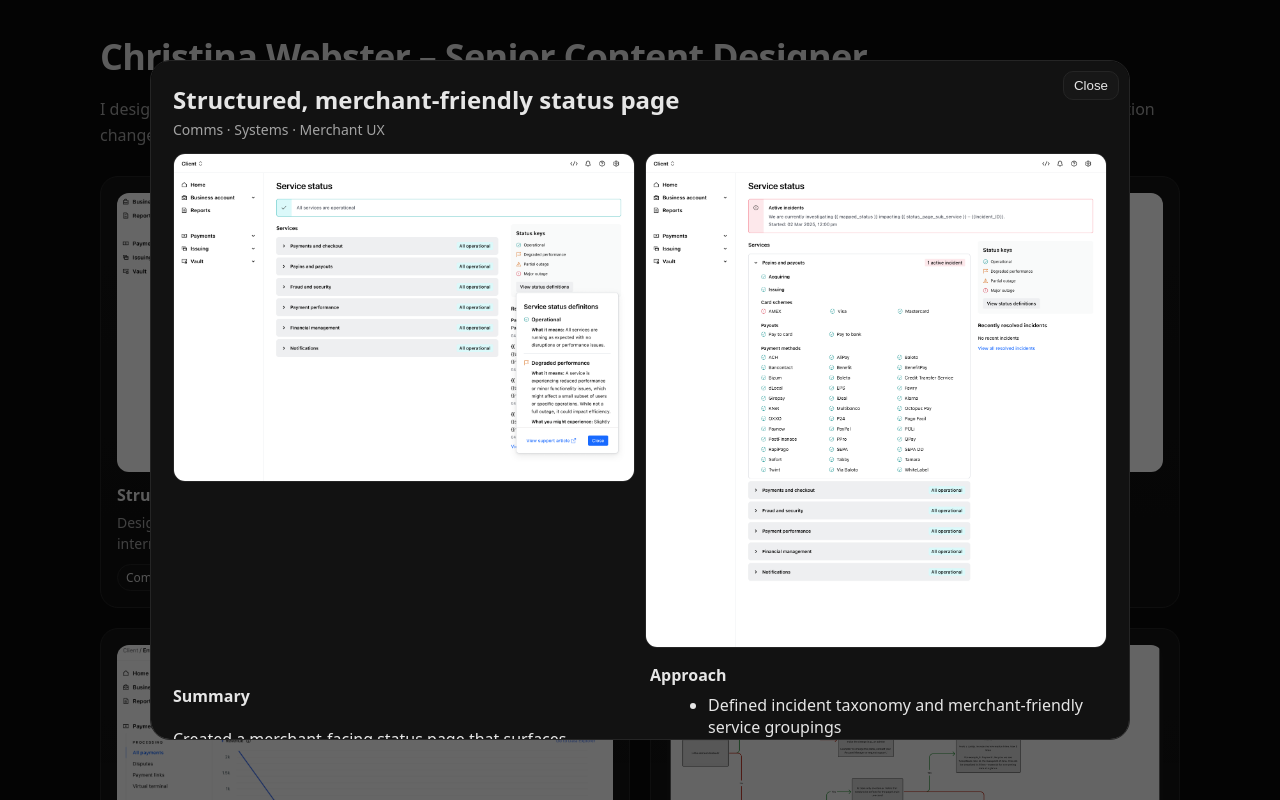
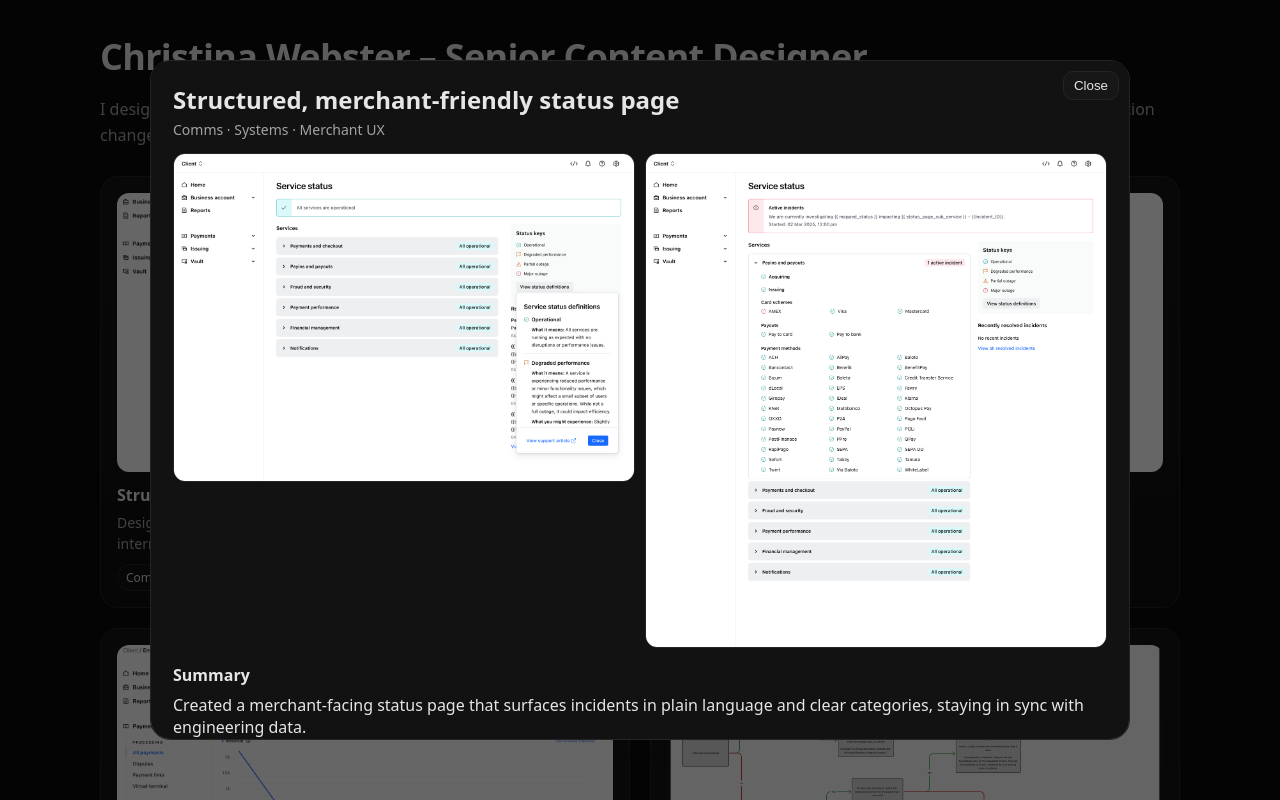
Before and after one commit to chrisiwebster/content-design-portfolio, a React (Create React App) app: page / in a window 1280 px wide. Both pictures are taken after a click on the button 365 px from the left and 392 px from the top of the page. Shown: the top 800 px of the page. Built offline with nearby package versions, Linux system fonts and the light colour scheme.

Commit message:
fixing big gap

```diff
--- a/src/App.css
+++ b/src/App.css
@@ -150,15 +150,48 @@ h1 {
 .modal .cols {
 	display: grid;
 	gap: 20px;
-	grid-template-columns: 1fr;
-	/* add this for tidy top alignment */
+	grid-template-columns: 1fr; /* mobile: one column */
 	align-items: start;
 }
 @media (min-width: 900px) {
 	.modal .cols {
-		/* was: grid-template-columns: 2fr 1fr; */
-		grid-template-columns: 1fr 1fr;
+		grid-template-columns: 1fr 1fr; /* desktop: even split */
 	}
+}
+.modal .summary-block {
+	grid-column: 1 / -1; /* span both columns */
+}
+.modal .col {
+	display: flex;
+	flex-direction: column;
+	gap: 1rem;
+}
+
+.modal h4 {
+	margin: 0;
+}
+
+.modal .col h4,
+.modal .summary-block h4 {
+	margin-bottom: 0.5rem;
+}
+
+.modal .col p,
+.modal .col ul,
+.modal .summary-block p {
+	margin-top: 0;
+}
+
+/* NEW: make Summary span across both columns */
+.modal .summary-block {
+	grid-column: 1 / -1;
+}
+
+/* NEW: tidy spacing inside each column */
+.modal .col {
+	display: flex;
+	flex-direction: column;
+	gap: 1rem;
 }
 
 .modal .side h4 {
--- a/src/components/ProjectModal.js
+++ b/src/components/ProjectModal.js
@@ -50,14 +50,16 @@ export default function ProjectModal({ project, onClose }) {
 					</div>
 				)}
 
+				{/* Summary spans full width; details split 50/50 */}
 				<div className="cols">
-					<div className="body">
-						{project.summary && (
-							<>
-								<h4>Summary</h4>
-								<p>{project.summary}</p>
-							</>
-						)}
+					{project.summary && (
+						<div className="summary-block">
+							<h4>Summary</h4>
+							<p>{project.summary}</p>
+						</div>
+					)}
+
+					<div className="col">
 						{project.context && (
 							<>
 								<h4>Context</h4>
@@ -71,7 +73,8 @@ export default function ProjectModal({ project, onClose }) {
 							</>
 						)}
 					</div>
-					<div className="side">
+
+					<div className="col">
 						{project.approach?.length > 0 && (
 							<>
 								<h4>Approach</h4>
```
Also changed, not shown: public/images/status-page-2.png.
